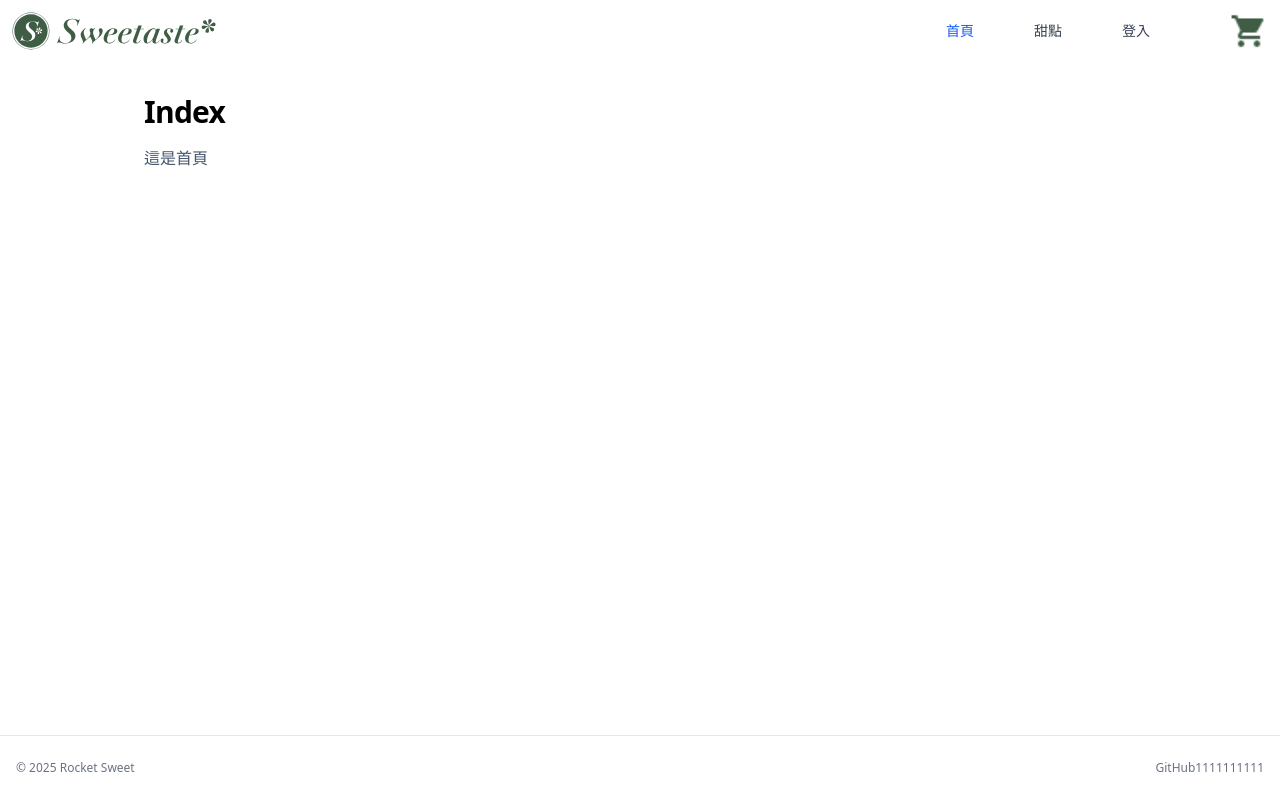
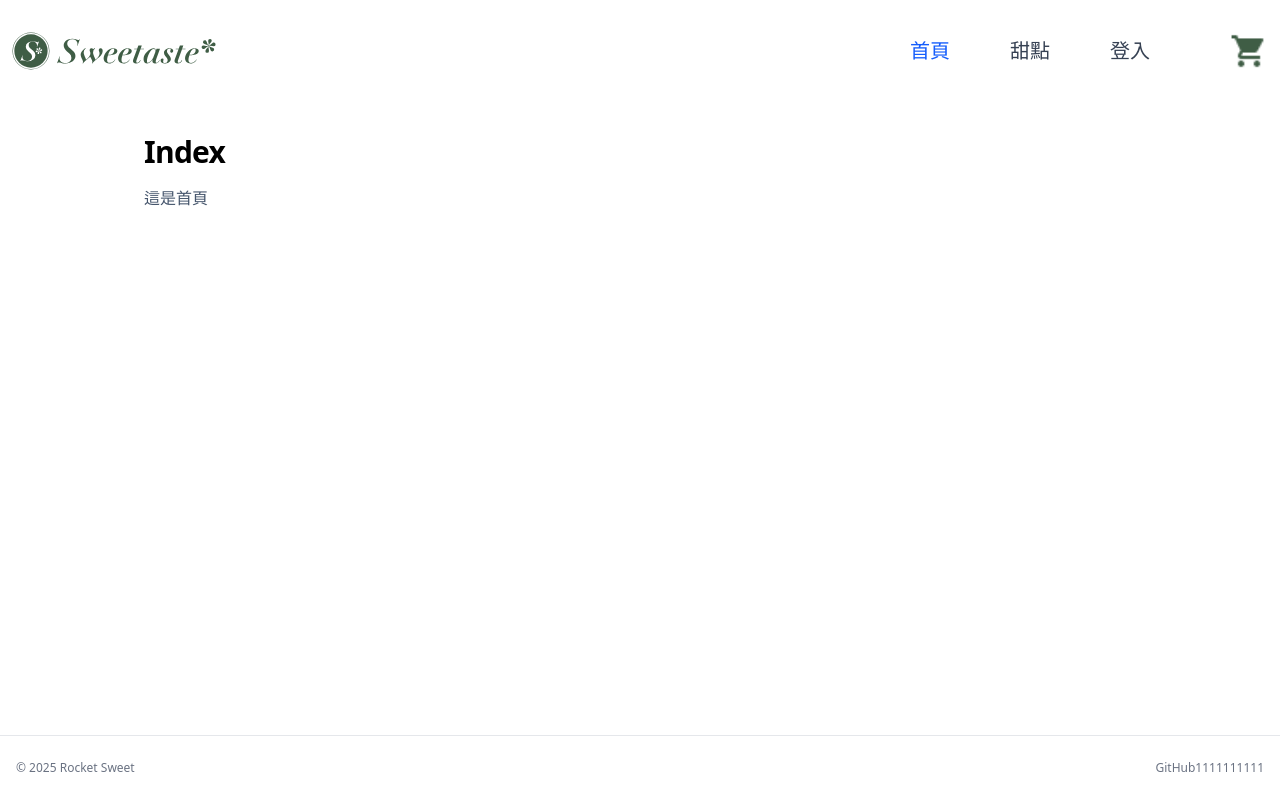
Before and after one commit to TSFMAKKO/rocket_sweet, a React (Vite) app: page / in a window 1280 px wide. Built offline with nearby package versions, Linux system fonts and the light colour scheme.

Commit message:
feat: 完成漢堡選單切換功能

```diff
--- a/src/components/Header.jsx
+++ b/src/components/Header.jsx
@@ -1,58 +1,70 @@
 import { NavLink } from 'react-router-dom'
+import { React, useState } from 'react'
 
 const BASE_URL = import.meta.env.BASE_URL || '/'
 
 export default function Header() {
+
+    const [isOpen, setIsOpen] = useState(false)
     return (
         <header className="mx-auto max-w-[1280px] w-full px-[12px] py-3">
             <div className=" flex items-center justify-between max-sm:hidden">
-                <NavLink to="/" className="inline-flex items-center gap-2 text-lg font-semibold tracking-tight text-[red]">
+                <NavLink to="/" className="inline-flex items-center gap-2 text-lg font-semibold tracking-tight py-[20px] ">
                     <img src={BASE_URL + 'logo-all-dark.svg'} alt="Rocket Sweet" className="h-[38px] w-auto" />
                 </NavLink>
-                <nav className="flex gap-x-[80px] text-sm items-center">
+                <nav className="flex gap-x-[80px] text-sm items-center text-[20px] leading-[1.5">
                     <div className='flex gap-x-[60px]'>
-                        <NavLink to="/" className={({ isActive }) => isActive ? 'text-blue-600 font-medium' : 'text-gray-700 hover:text-blue-600'}>
+                        <NavLink to="/" className={({ isActive }) => (isActive ? 'text-blue-600 font-medium' : 'text-gray-700 hover:text-blue-600') + ' py-[20px]'}>
                             首頁
                         </NavLink>
-                        <NavLink to="/product" className={({ isActive }) => isActive ? 'text-blue-600 font-medium' : 'text-gray-700 hover:text-blue-600'}>
+                        <NavLink to="/product" className={({ isActive }) => (isActive ? 'text-blue-600 font-medium' : 'text-gray-700 hover:text-blue-600') + ' py-[20px]'}>
                             甜點
                         </NavLink>
-                        <NavLink to="/signup" className={({ isActive }) => `${isActive ? 'text-blue-600 font-medium' : 'text-gray-700 hover:text-blue-600'}`}>
+                        <NavLink to="/signup" className={({ isActive }) => `${isActive ? 'text-blue-600 font-medium' : 'text-gray-700 hover:text-blue-600'} py-[20px]`}>
                             登入
                         </NavLink>
                     </div>
-                    <NavLink to="/cart" className={({ isActive }) => isActive ? 'text-blue-600 font-medium' : 'text-gray-700 hover:text-blue-600'}>
-                        <img src={BASE_URL + 'shopping_cart.png'} alt="購物車"  className="h-[38px] w-auto" />
+                    <NavLink to="/cart" className={({ isActive }) => (isActive ? 'text-blue-600 font-medium' : 'text-gray-700 hover:text-blue-600') + ' py-[20px]'}>
+                        <img src={BASE_URL + 'shopping_cart.png'} alt="購物車" className="h-[38px] w-auto" />
                     </NavLink>
                 </nav>
             </div>
 
             {/* 手機版  */}
-            <div className=" flex items-center justify-between sm:hidden">
-                <nav className="flex w-full justify-between text-sm">
-                    <div className="inline-flex items-center gap-2 text-lg font-semibold tracking-tight text-[red]">
+            {/* <div className={`${isOpen ? "block" : "hidden"} mt-2`}  */}
+            <div className={`flex items-center justify-between sm:hidden`}>
+                <nav className="flex w-full justify-between text-sm relative">
+                    <div onClick={() => setIsOpen(!isOpen)} className="inline-flex items-center gap-2 text-lg font-semibold tracking-tight text-[red]">
                         <img src={BASE_URL + 'dehaze-24px.png'} alt="hamburger_menu" className="h-[38px] w-auto" />
                     </div>
 
                     <NavLink to="/" className="inline-flex items-center gap-2 text-lg font-semibold tracking-tight text-[red]">
                         <img src={BASE_URL + 'logo-all-dark.svg'} alt="Rocket Sweet" className="h-[38px] w-auto" />
                     </NavLink>
-                    {/* <div className='flex gap-x-[60px]'>
-                        <NavLink to="/" className={({ isActive }) => isActive ? 'text-blue-600 font-medium' : 'text-gray-700 hover:text-blue-600'}>
+                    <NavLink to="/cart" className={
+                        ({ isActive }) => isActive ? 'text-blue-600 font-medium' : 'text-gray-700 hover:text-blue-600'
+                    }>
+                        <img src={BASE_URL + 'shopping_cart.png'} alt="購物車" className="h-[38px] w-auto" />
+                    </NavLink>
+                    {/* 手機版選單 */}
+                    <div className={`${isOpen ? "flex" : "hidden"} flex max-sm:flex-col w-full justify-center gap-y-[0px] absolute top-[100%] text-[20px] tracking-[150%] font-medium text-gray-700`}>
+                        <NavLink
+                            to="/"
+                            className="py-[20px] hover:text-blue-600 block w-full text-center"
+                        >
                             首頁
                         </NavLink>
-                        <NavLink to="/product" className={({ isActive }) => isActive ? 'text-blue-600 font-medium' : 'text-gray-700 hover:text-blue-600'}>
+
+                        <NavLink to="/" className="py-[20px] hover:text-blue-600 block w-full text-center">
                             甜點
                         </NavLink>
-                        <NavLink to="/signup" className={({ isActive }) => `${isActive ? 'text-blue-600 font-medium' : 'text-gray-700 hover:text-blue-600'}`}>
+                        <NavLink to="/" className="py-[20px] hover:text-blue-600 block w-full text-center">
                             登入
                         </NavLink>
-                    </div> */}
-                    <NavLink to="/cart" className={({ isActive }) => isActive ? 'text-blue-600 font-medium' : 'text-gray-700 hover:text-blue-600'}>
-                        <img src={BASE_URL + 'shopping_cart.png'} alt="購物車" className="h-[38px] w-auto" />
-                    </NavLink>
+                    </div>
                 </nav>
             </div>
+
 
             {/*
             <div className='hidden max-sm:block'>
```
